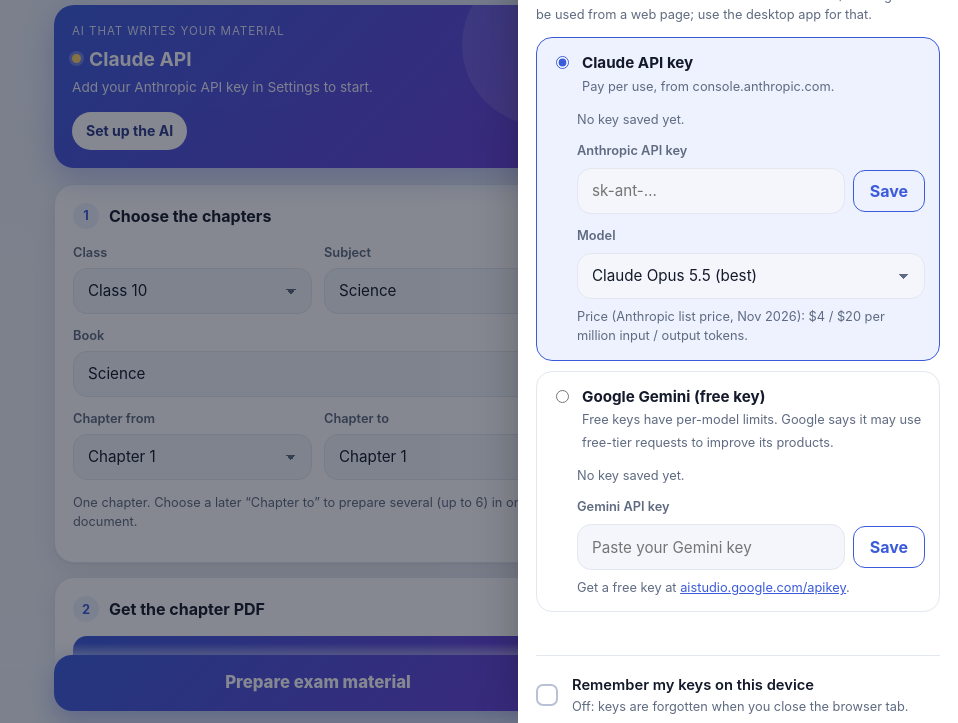
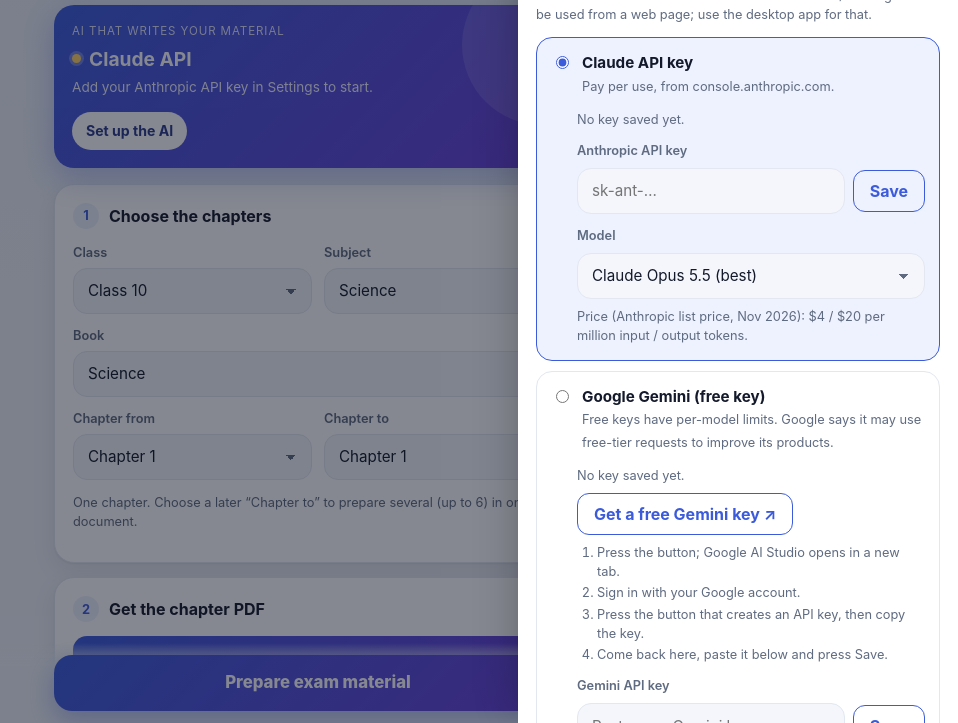
Before and after one commit to vskgopus/public, a plain HTML site: page ncert-prep/index.html in a window 1280 px wide. Shown: the part 77-800 px from the top of the page, without its empty margins (322-1280 px from the left). Drawn offline with Linux system fonts and the light colour scheme.

Commit message:
NCERT Exam Prep (browser): 'Get a free Gemini key' button and four steps in Settings (from private main 9d146ef)

```diff
--- a/ncert-prep/index.html
+++ b/ncert-prep/index.html
@@ -124,9 +124,15 @@
         <span><strong>Google Gemini (free key)</strong><br><span class="hint">Free keys have per-model limits. Google says it may use free-tier requests to improve its products.</span></span></label>
       <div class="body">
         <div class="hint" id="gem-state"></div>
+        <a class="keybtn" id="getgemkey" href="https://aistudio.google.com/apikey" target="_blank" rel="noopener noreferrer">Get a free Gemini key &#8599;</a>
+        <ol class="keysteps">
+          <li>Press the button; Google AI Studio opens in a new tab.</li>
+          <li>Sign in with your Google account.</li>
+          <li>Press the button that creates an API key, then copy the key.</li>
+          <li>Come back here, paste it below and press Save.</li>
+        </ol>
         <label for="gemkey">Gemini API key</label>
         <div class="row"><input id="gemkey" type="password" placeholder="Paste your Gemini key" autocomplete="off"><button class="secondary" id="savegem" type="button">Save</button></div>
-        <span class="hint">Get a free key at <a href="https://aistudio.google.com/apikey" target="_blank" rel="noopener noreferrer">aistudio.google.com/apikey</a>.</span>
         <div id="gem-model-row" hidden><label for="gemmodel">Model</label><select id="gemmodel"></select></div>
       </div>
     </div>
--- a/ncert-prep/style.css
+++ b/ncert-prep/style.css
@@ -125,6 +125,9 @@ label.chk.plain { background: none; border: 0; padding: 4px 0; }
 .row { display: flex; gap: 8px; align-items: center; }
 .row input { flex: 1; min-width: 0; }
 button.secondary { height: 42px; padding: 0 16px; font: inherit; font-weight: 700; cursor: pointer; border-radius: 12px; background: transparent; color: var(--accent); border: 1px solid var(--accent); }
+a.keybtn { display: inline-flex; align-items: center; height: 42px; padding: 0 16px; font-weight: 700; border-radius: 12px; border: 1px solid var(--accent); color: var(--accent); text-decoration: none; justify-self: start; }
+a.keybtn:hover { background: var(--accent); color: #fff; }
+ol.keysteps { margin: 0; padding-left: 20px; color: var(--muted); font-size: .8rem; display: grid; gap: 2px; }
 .sect { margin-top: 16px; padding-top: 14px; border-top: 1px solid var(--line); display: grid; gap: 8px; }
 .msg { font-size: .85rem; min-height: 1.2em; } .msg.ok { color: var(--ok); } .msg.bad { color: var(--err); }
 @media (max-width: 420px) { .grid, .pair { grid-template-columns: 1fr; } #testbox { grid-template-columns: repeat(3, 1fr); } .iconbtn .lbl { display: none; } }
```
